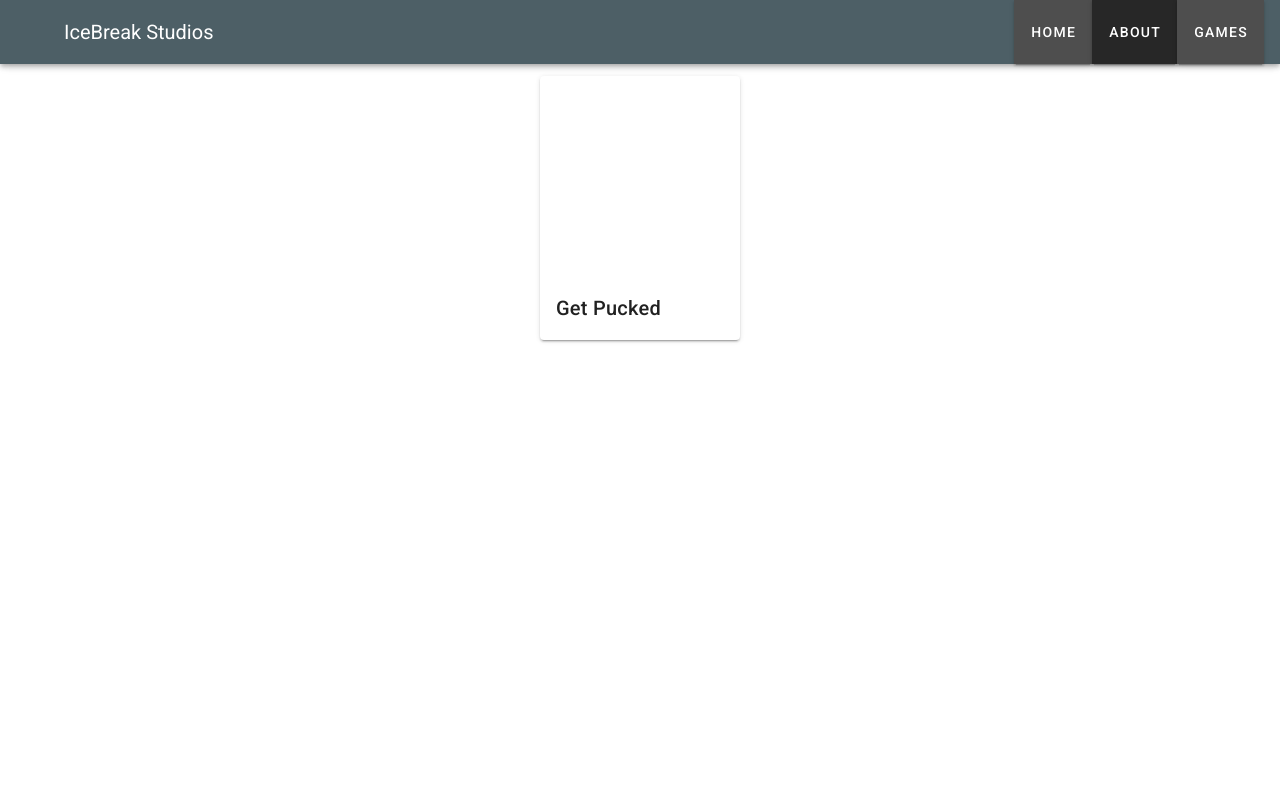
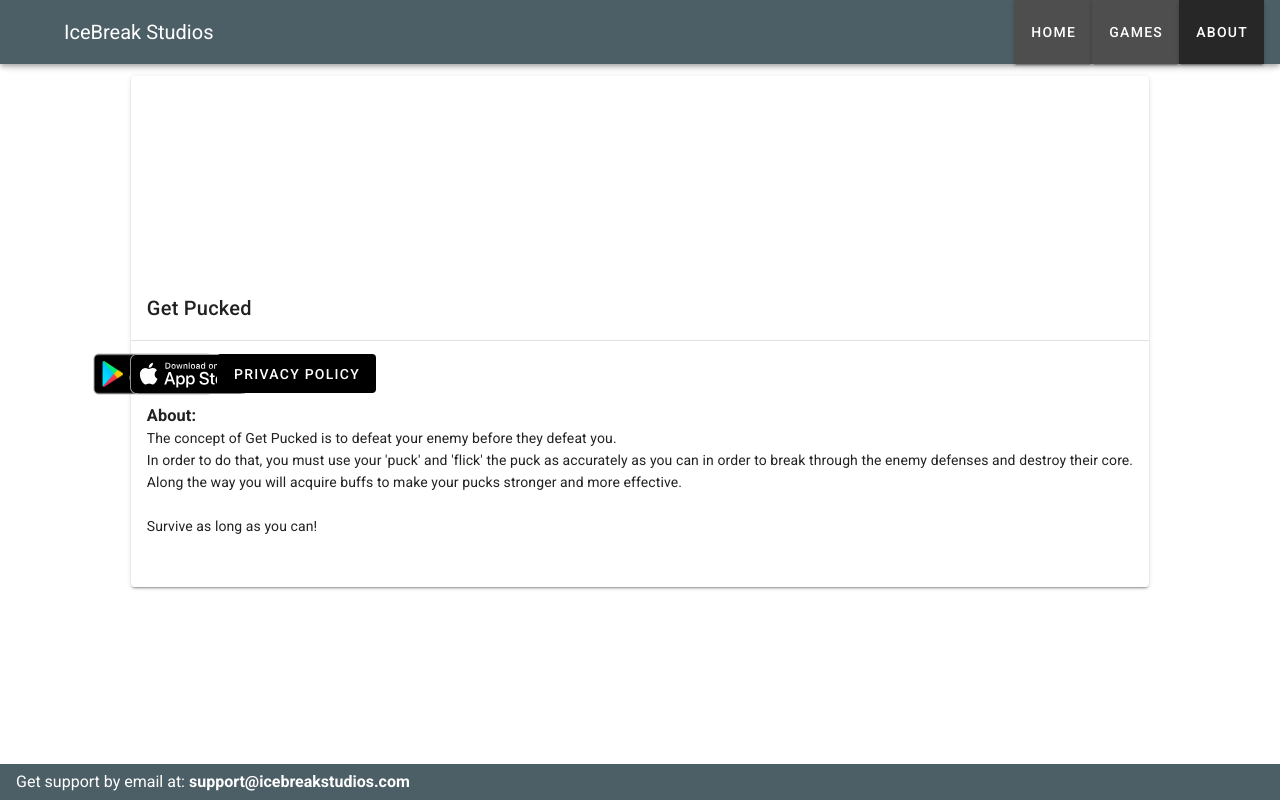
Before and after one commit to IceBreak-Studios/icebreak-web, a Vue app: page /games in a window 1280 px wide. Built offline with nearby package versions, Linux system fonts and the light colour scheme.

Commit message:
Rearrange and simplify pages, add store links to GetPucked
- Refactor games page to remove unnecessary user interaction

- Add links to app stores on GetPucked games card

- Add a support email footer

- Rearrange tab actions

```diff
--- a/src/App.vue
+++ b/src/App.vue
@@ -20,25 +20,32 @@
       <v-spacer/>
       <v-toolbar-items>
         <v-btn :to="{ name: 'Home'}">Home</v-btn>
+        <v-btn :to="{ name: 'Games'}">Games</v-btn>
         <v-btn :to="{ name: 'About'}">About</v-btn>
-        <v-btn :to="{ name: 'Games'}">Games</v-btn>
       </v-toolbar-items>
     </v-app-bar>
 
     <v-content>
       <router-view/>
     </v-content>
+
+    <v-footer
+      color="primary"
+      dark
+    >
+      <div class="d-flex align-center">
+        <div>
+          Get support by email at:
+          <b>support@icebreakstudios.com</b>
+        </div>
+      </div>
+    </v-footer>
   </v-app>
 </template>
 
 <script>
 
 export default {
-  name: 'App',
-
-  components: {},
-
-  data: () => ({
-  })
+  name: 'App'
 }
 </script>
--- a/src/views/About.vue
+++ b/src/views/About.vue
@@ -17,7 +17,7 @@
   components: {}
 }
 </script>
-<style lang="scss">
+<style lang="scss" scoped>
   .welcome-header {
     font-size: 50px;
     text-align: center;
--- a/src/views/Games.vue
+++ b/src/views/Games.vue
@@ -1,58 +1,23 @@
 <template>
   <v-container class="games">
-    <v-card class="get-pucked-game" @click="show = !show">
-      <div>
-        <v-img height="200px" width="200px" alt="IceBreak logo" src="../assets/InstalledGameIcon.png"/>
-        <v-card-title>Get Pucked</v-card-title>
-        <v-expand-transition>
-          <div v-show="show">
-            <v-divider/>
-            <v-card-text>
-              <h3>About:</h3>
-              <div>The concept of Get Pucked is to defeat your enemy before they defeat you.</div>
-              <div>In order to do that, you must use your 'puck' and 'flick' the puck as accurately as you can in order to break through the enemy defenses and destroy their core.</div>
-              <div>Along the way you will acquire buffs to make your pucks stronger and more effective.</div>
-              <br/>
-              <div>Survive as long as you can!</div>
-              <br/>
-            </v-card-text>
-            <v-card-actions>
-              <v-tooltip left>
-                <template v-slot:activator="{ on }">
-                  <v-btn v-on="on">Store Link</v-btn>
-                </template>
-                <span>Coming Soon!</span>
-              </v-tooltip>
-              <v-divider/>
-              <v-btn to="privacy-policy">Privacy Policy</v-btn>
-            </v-card-actions>
-          </div>
-        </v-expand-transition>
-      </div>
-    </v-card>
+    <get-pucked-card/>
   </v-container>
 </template>
 <script>
+import GetPuckedCard from './GetPuckedCard'
+
 export default {
   name: 'Games',
+  components: { GetPuckedCard },
   data: () => ({
-    show: false
   })
 }
 
 </script>
-<style lang="scss">
+<style lang="scss" scoped>
   .games {
     display: flex;
     justify-content: center;
   }
 
-  .get-pucked-game {
-    display: flex;
-    justify-content: center;
-    align-items: center;
-    height: 100%;
-    width: auto;
-  }
-
 </style>
--- /dev/null
+++ b/src/views/GetPuckedCard.vue
@@ -0,0 +1,72 @@
+<template>
+  <v-card class="get-pucked-game">
+    <div>
+      <v-img height="200px" width="200px" alt="IceBreak logo" src="../assets/InstalledGameIcon.png"/>
+      <v-card-title>Get Pucked</v-card-title>
+      <div>
+        <v-divider/>
+        <v-card-text>
+          <v-row
+            justify="left"
+          >
+            <v-col class="px-0" style="flex-grow: 0;">
+              <v-btn icon elevation='0' style="padding-left: 0;">
+                <a
+                  target="_blank"
+                  href='https://play.google.com/store/apps/details?id=com.IcebreakStudios.GetPucked&hl=en_US&pcampaignid=pcampaignidMKT-Other-global-all-co-prtnr-py-PartBadge-Mar2515-1'><img
+                  width='136px' height='60px' alt='Get it on Google Play' src='../assets/google-play-badge.png'/></a>
+              </v-btn>
+            </v-col>
+
+            <v-col class="px-0" style="flex-grow: 0;">
+              <v-btn icon elevation='0'>
+                <a target="_blank" href='https://apps.apple.com/us/app/get-pucked/id1488272958'><img
+                  alt='Download on the App Store'
+                  src='../assets/Download_on_the_App_Store_Badge_US-UK_RGB_blk_092917.svg'/></a>
+              </v-btn>
+            </v-col>
+            <v-col class="px-0" style="flex-grow: 0; margin-left: 10px; padding-top: 9px" width='120px' height='40px'>
+              <v-btn to="privacy-policy" style='background-color: #000000; color: #FFFFFF;' elevation='0' width='100%'
+                     height='100%'>Privacy Policy
+              </v-btn>
+            </v-col>
+          </v-row>
+          <v-row
+            justify="left"
+            class="flex-column ma-0"
+            style="flex-grow: 0;"
+          >
+            <v-col class="px-0" style="flex-grow: 0;">
+              <h3>About:</h3>
+              <div>The concept of Get Pucked is to defeat your enemy before they defeat you.</div>
+              <div>In order to do that, you must use your 'puck' and 'flick' the puck as accurately as you can in order
+                to
+                break through the enemy defenses and destroy their core.
+              </div>
+              <div>Along the way you will acquire buffs to make your pucks stronger and more effective.</div>
+              <br/>
+              <div>Survive as long as you can!</div>
+              <br/>
+            </v-col>
+          </v-row>
+        </v-card-text>
+      </div>
+
+    </div>
+  </v-card>
+</template>
+<script>
+export default {
+  name: 'get-pucked-card'
+}
+</script>
+<style lang="scss" scoped>
+
+  .get-pucked-game {
+    display: flex;
+    justify-content: center;
+    align-items: center;
+    height: 100%;
+    width: auto;
+  }
+</style>
--- a/src/views/Home.vue
+++ b/src/views/Home.vue
@@ -17,7 +17,7 @@
   components: {}
 }
 </script>
-<style lang="scss">
+<style lang="scss" scoped>
   .welcome-header {
     font-size: 50px;
     text-align: center;
```
Also changed, not shown: src/assets/Download_on_the_App_Store_Badge_US-UK_RGB_blk_092917.svg (added), src/assets/google-play-badge.png (added).
